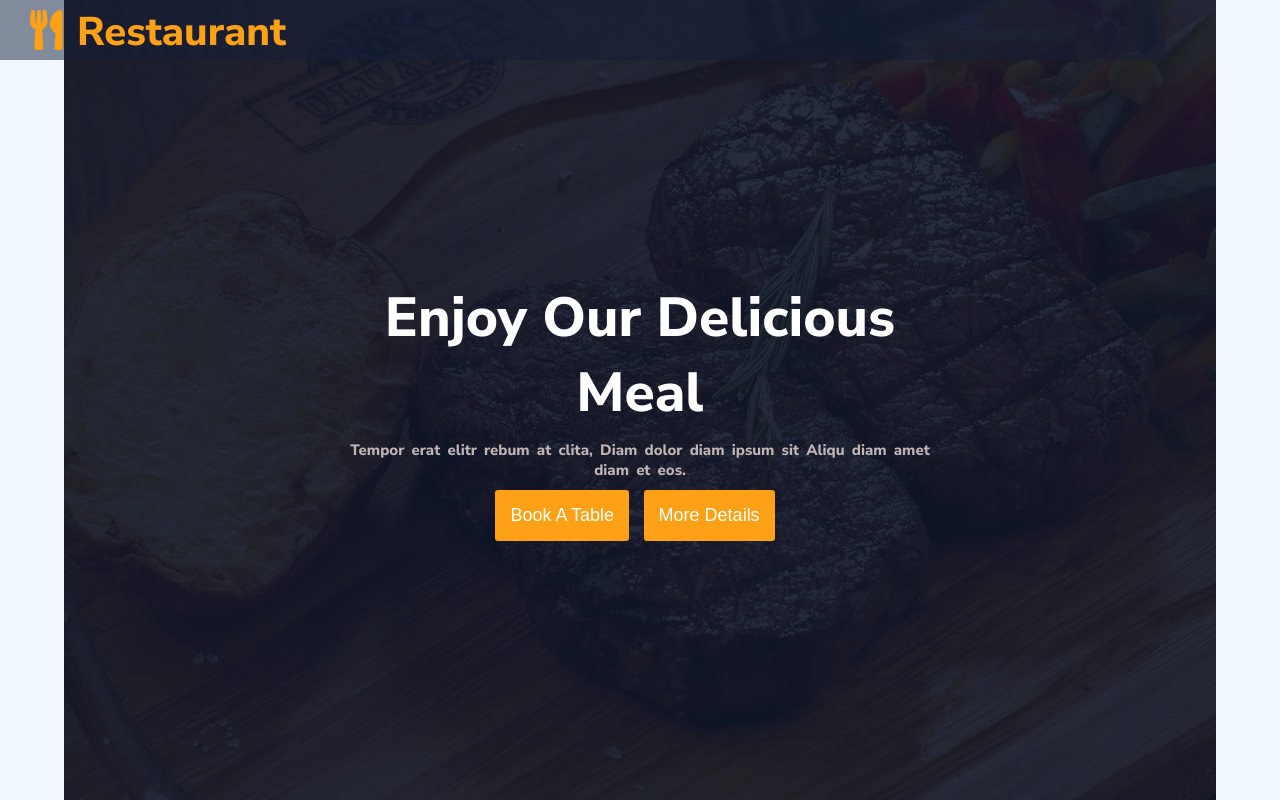
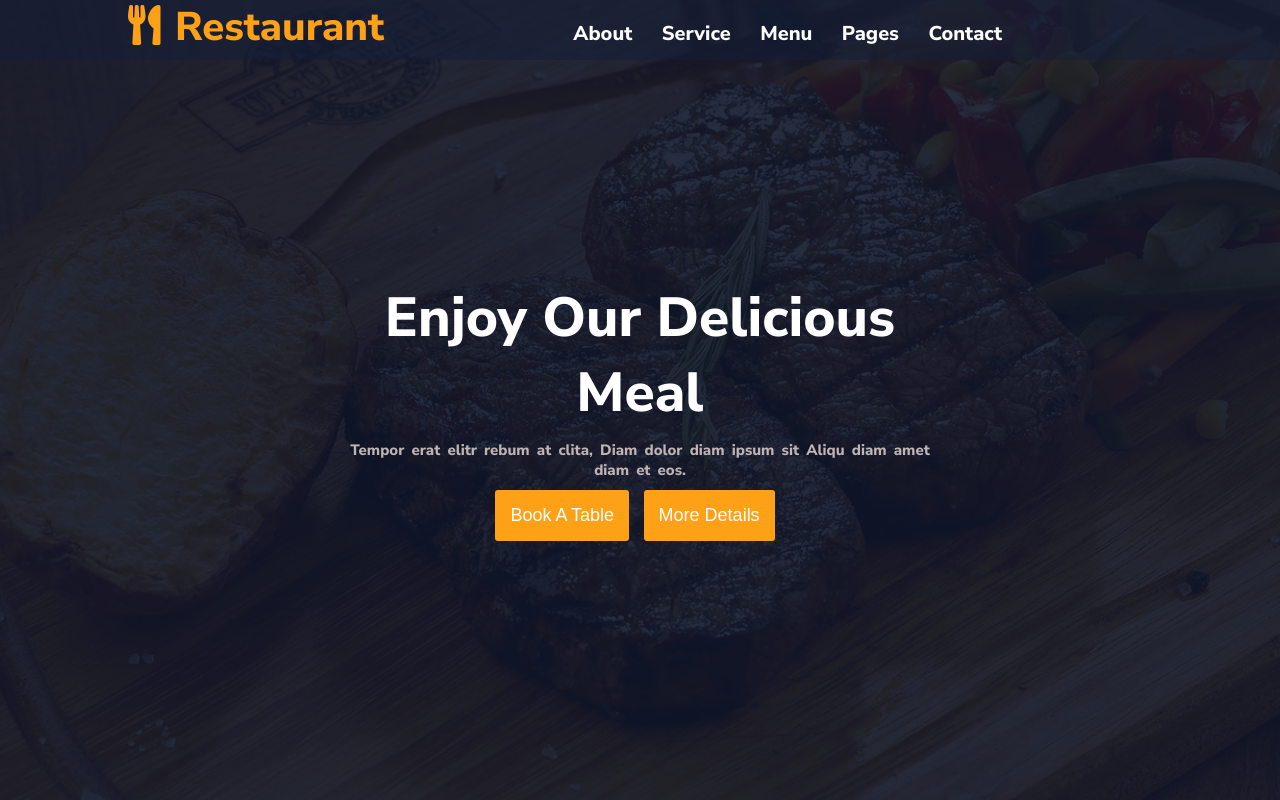
Before and after one commit to AlaaAbdAlnabi/Restaurant-website, a plain HTML site: page index.html in a window 1280 px wide. Shown: the top 800 px of the page. Drawn offline with Linux system fonts and the light colour scheme.

Commit message:
Update stylesheet.css

```diff
--- a/css/stylesheet.css
+++ b/css/stylesheet.css
@@ -12,7 +12,7 @@ body {
 /* start of section one  /////////////////////////////////////*/
 
 .header {
-  width: 90vw;
+  width: 100%;
   height: 100vh;
   background-image: url(../img/bg-hero.jpg);
   background-repeat: no-repeat;
@@ -69,8 +69,8 @@ body {
 .header-icon1 {
   font-size: 40px;
   color: #fea116;
-  margin-left: 30px;
-  margin-top: 10px;
+  /* margin-left: 30px; */
+  /* margin-top: 10px; */
 }
 
 .header-span1 {
@@ -78,11 +78,11 @@ body {
   font-size: 40px;
   font-family: "Nunito Sans", sans-serif;
   margin-left: 10px;
-  margin-top: 10px;
+  /* margin-top: 10px; */
 }
 
 .header-header {
-  width: 91%;
+  width: 100%;
   height: 60px;
   top: 0;
   overflow: auto;
@@ -91,25 +91,44 @@ body {
   background-color: rgba(21, 31, 57, 0.5);
 }
 
-.list-header {
+.sec1-header-container{
+  width: 80%;
+  margin: auto;
+}
+.sec1-header-logo{
+  float: left;
+  width: 40%;
+
+}
+
+.sec1-header-list{
+  float: left;
+  width: 60%;
+  text-align: right;
+}
+
+.list-header{
   list-style-type: none;
   float: right;
-  padding-right: 50px;
+  margin-right: 150px;
+  padding-top: 20px;
+
 }
 
-.header .list-header li {
+.list-header li{
+  margin-left: 25px;
+  font-size: 20px;
   display: inline-block;
-  margin-left: 25px;
-  padding-top: 20px;
 }
 
-.header .list-header li a {
+.list-header li a{
   text-decoration: none;
   color: white;
-  text-transform: uppercase;
-  font-size: 20px;
-  font-weight: bold;
+
 }
+
+
+
 
 .list-header li a:hover {
   color: #fea116;
```
